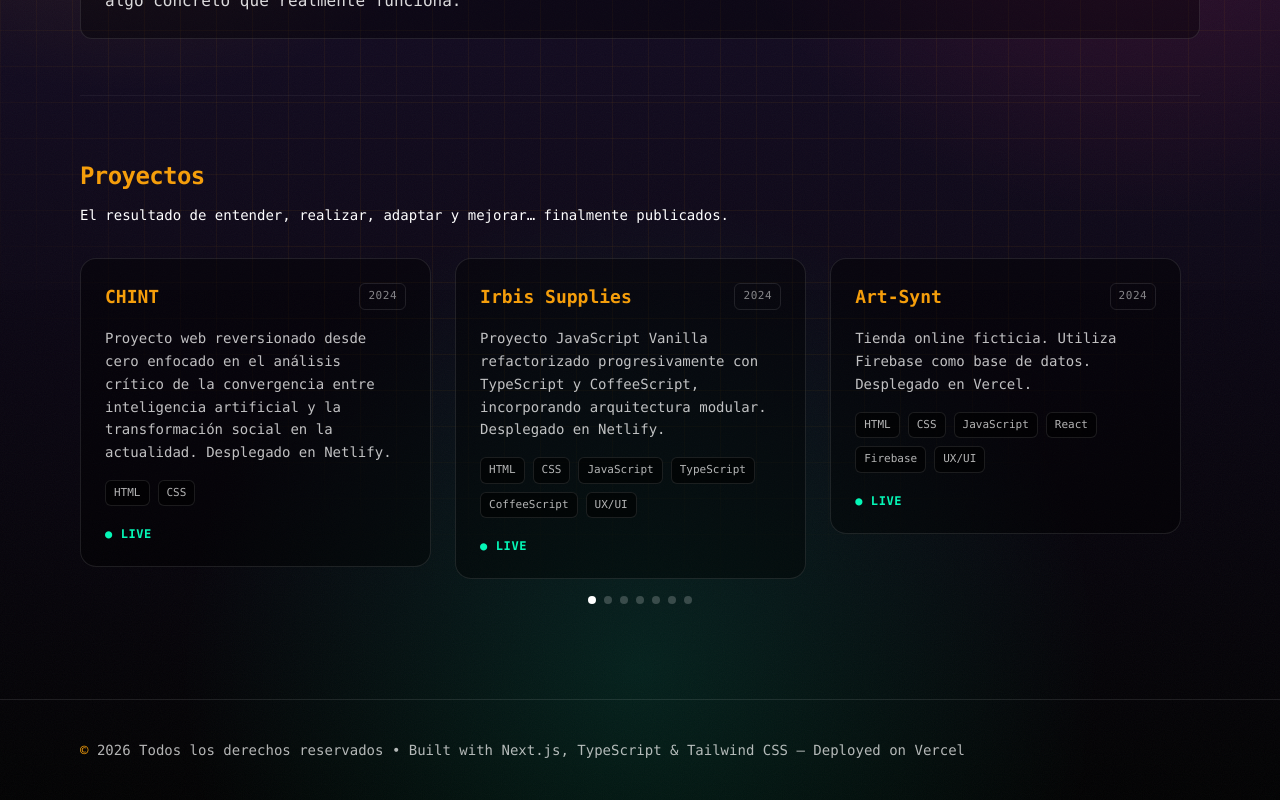
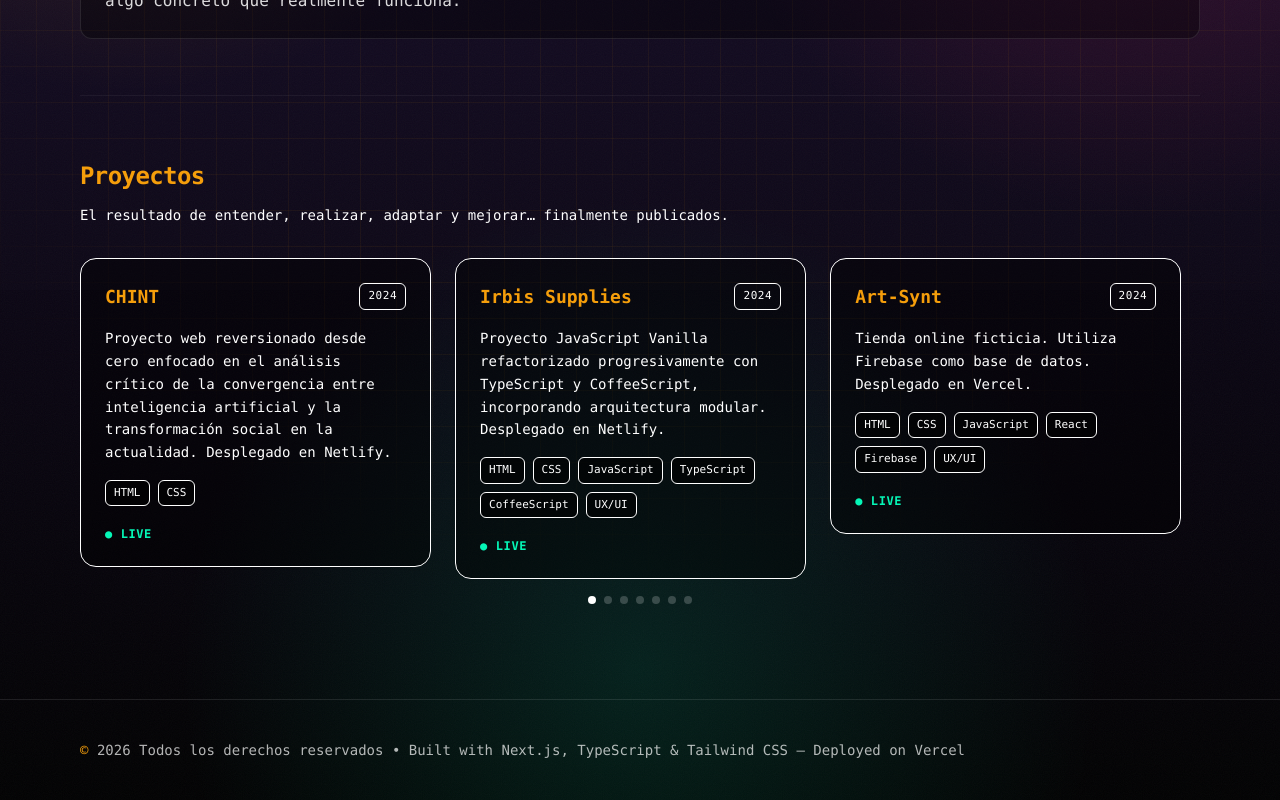
Before and after one commit to lu-developer476/Portfolio, a Next.js app: page /about in a window 1280 px wide. Shown: the part 510-1310 px from the top of the page. Built offline with nearby package versions, Linux system fonts and the light colour scheme.

Commit message:
ProjectsCarousel.tsx

```diff
--- a/src/components/ProjectsCarousel.tsx
+++ b/src/components/ProjectsCarousel.tsx
@@ -27,8 +27,8 @@ export default function ProjectsCarousel({ expanded = false }: { expanded?: bool
             className={`group h-full rounded-2xl border bg-black/40 p-6 transition-all duration-300
             ${
               p.demo
-                ? "cursor-pointer border-white/10 hover:border-cyber-neonGreen/60 hover:shadow-neonGreen hover:bg-black/50"
-                : "border-white/10 hover:border-cyber-gold/40 hover:bg-black/50"
+                ? "cursor-pointer border-white/100 hover:border-cyber-neonGreen/60 hover:shadow-neonGreen hover:bg-black/50"
+                : "border-white/100 hover:border-cyber-gold/40 hover:bg-black/50"
             }`}
           >
             {/* Header */}
@@ -37,13 +37,13 @@ export default function ProjectsCarousel({ expanded = false }: { expanded?: bool
                 {p.title}
               </h3>
 
-              <span className="text-[11px] tracking-wider text-white/50 border border-white/10 px-2 py-1 rounded-md">
+              <span className="text-[11px] tracking-wider text-white/100 border border-white/100 px-2 py-1 rounded-md">
                 {p.year}
               </span>
             </div>
 
             {/* Description */}
-            <p className="mt-4 text-sm leading-relaxed text-white/75">
+            <p className="mt-4 text-sm leading-relaxed text-white/100">
               {p.description}
             </p>
 
@@ -53,7 +53,7 @@ export default function ProjectsCarousel({ expanded = false }: { expanded?: bool
                 {p.tags.map((tag) => (
                   <span
                     key={tag}
-                    className="text-[11px] px-2 py-1 rounded-md border border-white/10 bg-black/60 text-white/70 transition group-hover:border-white/20"
+                    className="text-[11px] px-2 py-1 rounded-md border border-white/100 bg-black/60 text-white/100 transition group-hover:border-white/100"
                   >
                     {tag}
                   </span>
```
